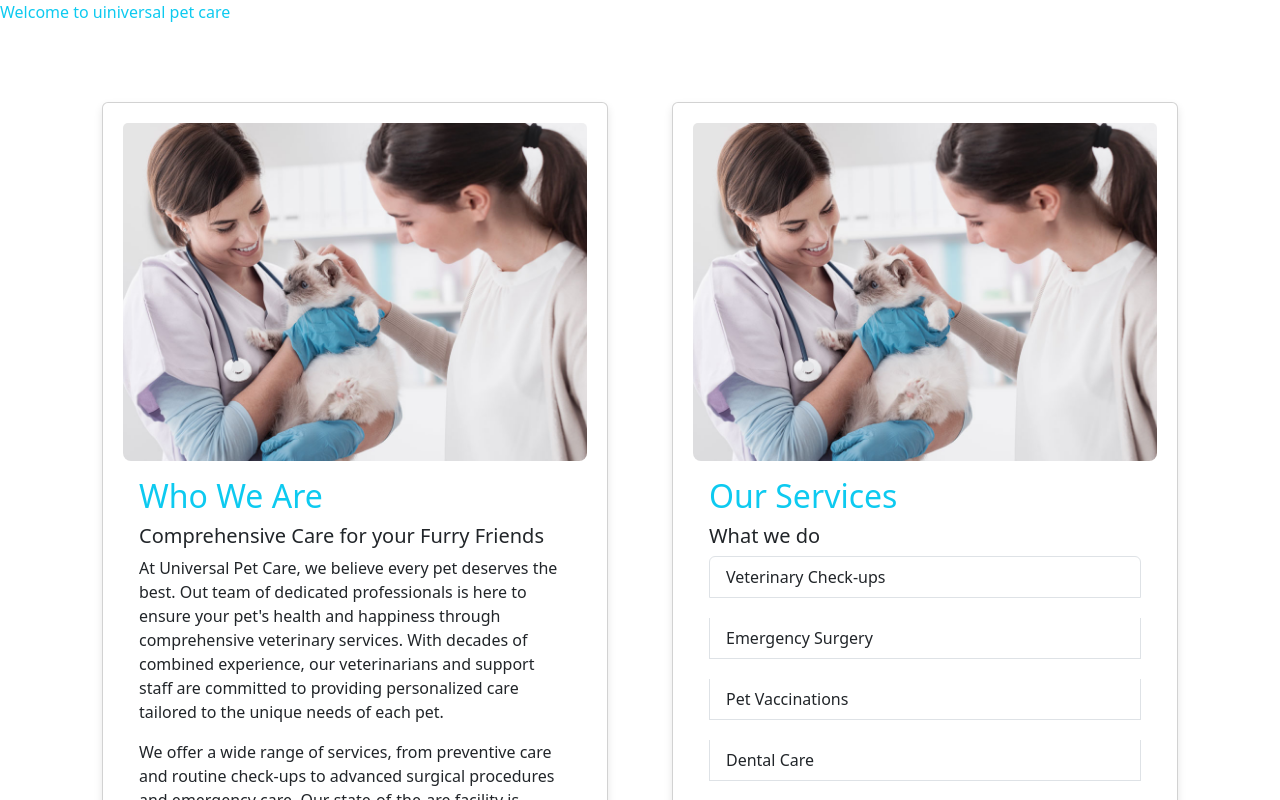
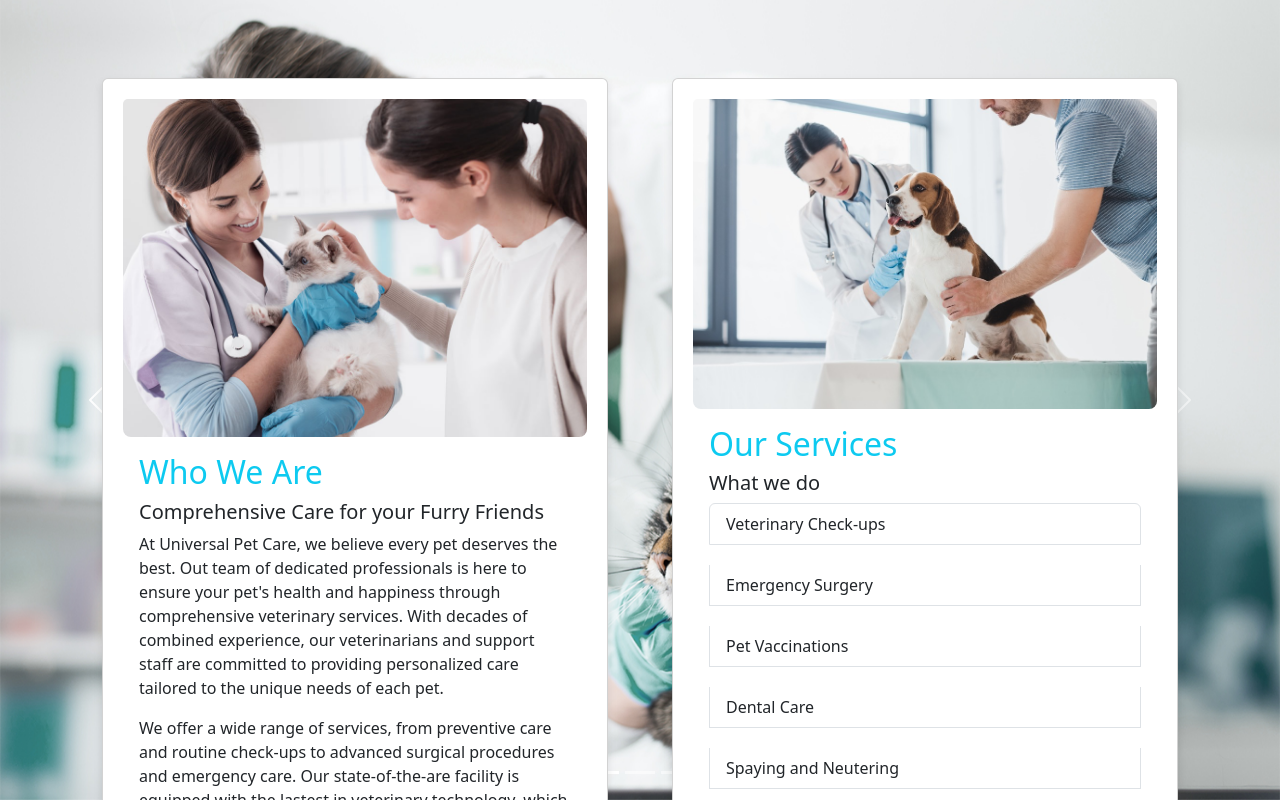
Before and after one commit to quang120901/UniversalPetCareWeb, a React (Vite) app in the folder frontend/universal-pet-care/: page / in a window 1280 px wide. Shown: the top 800 px of the page. Built offline with nearby package versions, Linux system fonts and the light colour scheme.

Commit message:
Adding BackgroundImageSlider component

```diff
--- a/frontend/universal-pet-care/package.json
+++ b/frontend/universal-pet-care/package.json
@@ -13,7 +13,8 @@
     "bootstrap": "^5.3.8",
     "react": "^19.3.1",
     "react-bootstrap": "^2.10.10",
-    "react-dom": "^19.3.1"
+    "react-dom": "^19.3.1",
+    "react-router-dom": "^7.18.4"
   },
   "devDependencies": {
     "@types/node": "^24.19.2",
--- a/frontend/universal-pet-care/src/App.tsx
+++ b/frontend/universal-pet-care/src/App.tsx
@@ -1,14 +1,21 @@
 import './App.css'
 import 'bootstrap/dist/css/bootstrap.min.css'
 import Home from './components/home/Home'
+import BackgroundImageSlider from './components/common/BackgroundImageSlider'
+import { createBrowserRouter, createRoutesFromElements, Route, RouterProvider } from 'react-router-dom'
+import RootLayout from './components/layout/RootLayout'
 
 function App() {
-  return (
+    const router = createBrowserRouter(createRoutesFromElements(
+      <Route path='/' element={<RootLayout/>}>
+        <Route index element={<Home/>}/>
+      </Route>
+    ))
+    return (
     <main className="">
-    <div className='text-info'>Welcome to uiniversal pet care</div>
-    <Home/>
+      <RouterProvider router={router}/>
     </main>
-  )
+  );
 }
 
 export default App
--- /dev/null
+++ b/frontend/universal-pet-care/src/components/common/BackgroundImageSlider.tsx
@@ -0,0 +1,39 @@
+import React, { useState } from "react";
+import bg1 from "../../assets/images/bg1.png";
+import bg from "../../assets/images/bg.jpg";
+import bg3 from "../../assets/images/bg3.png";
+import { Carousel } from "react-bootstrap";
+
+interface BackgroundImageSliderProps {
+    children?: React.ReactNode;
+}
+
+const BackgroundImageSlider = ({ children }: BackgroundImageSliderProps) => {
+    const backgrounds = [bg1, bg, bg3];
+    const [index, setIndex] = useState(0);
+
+    const handleSelect = (selectedIndex: number) => {
+        setIndex(selectedIndex);
+    };
+
+    return (
+        <div className="background-slider">
+            <Carousel activeIndex={index} onSelect={handleSelect} interval={20000}>
+                {backgrounds.map((background, idx) => (
+                    <Carousel.Item key={idx}>
+                        <img
+                            className="d-block w-100"
+                            src={background}
+                            alt={`Slide ${idx}`}
+                        />
+                    </Carousel.Item>
+                ))}
+            </Carousel>
+            <div className="slider-content">
+                {children}
+            </div>
+        </div>
+    );
+};
+
+export default BackgroundImageSlider;
--- a/frontend/universal-pet-care/src/components/home/Home.tsx
+++ b/frontend/universal-pet-care/src/components/home/Home.tsx
@@ -37,7 +37,7 @@
 
                 <Col md={6} className="mb-3">
                     <Card>
-                        <Card.Img variant="top" src={d5} alt="About Us" className="hero-image"/>
+                        <Card.Img variant="top" src={vett} alt="About Us" className="hero-image"/>
                         <Card.Body>
                             <h2 className="text-info">Our Services</h2>
                             <Card.Title>What we do</Card.Title>
--- /dev/null
+++ b/frontend/universal-pet-care/src/components/layout/RootLayout.tsx
@@ -0,0 +1,16 @@
+import React from 'react';
+import { Outlet } from 'react-router-dom';
+import BackgroundImageSlider from '../common/BackgroundImageSlider';
+
+const RootLayout = () => {
+    return (
+        <main>
+            <BackgroundImageSlider/>
+            <div>
+                <Outlet />
+            </div>
+        </main>
+    );
+}
+
+export default RootLayout;
```
Also changed, not shown: 1 other file (tests, documents, lock files or other folders).
